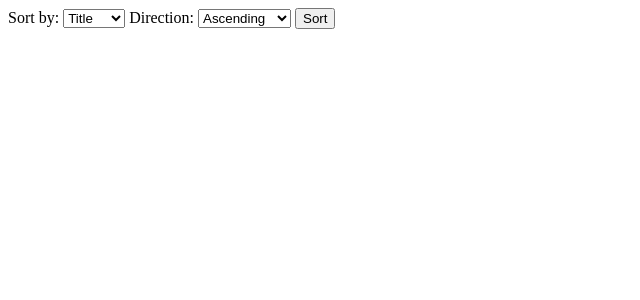
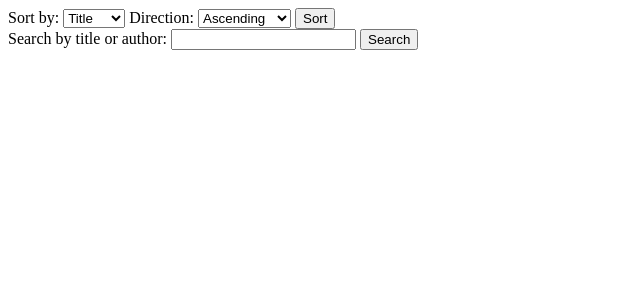
Before and after one commit to Nugamoto/Book_Alchemy, a Flask app: page / in a window 1280 px wide. Shown: the top 300 px of the page, without its empty margins (0-640 px from the left). Run offline with Flask 3, Linux system fonts and the light colour scheme; data that the repository does not hold is empty.

Commit message:
feat: add search functionality for books and authors on homepage
- Allow filtering book list by search term (`q`) in title or author name
- Use SQLAlchemy `ilike` with joined query between Book and Author
- Keep sort options functional in combination with search

```diff
--- a/app.py
+++ b/app.py
@@ -2,7 +2,7 @@
 from datetime import datetime
 
 from flask import Flask, request, flash, redirect, render_template, url_for
-from sqlalchemy import asc, desc
+from sqlalchemy import asc, desc, or_
 
 from data_models import db, Author, Book
 
@@ -22,13 +22,29 @@
 def home():
     sort = request.args.get("sort", "title")
     direction = request.args.get("direction", "asc")
+    q = request.args.get("q", "").strip()
 
+    # Query starten mit Join
+    query = Book.query.join(Author)
+
+    # Suche nach Titel ODER Autorname
+    if q:
+        query = query.filter(
+            or_(
+                Book.title.ilike(f"%{q}%"),
+                Author.name.ilike(f"%{q}%")
+            )
+        )
+
+    # Sortierung anwenden
     if sort == "author":
         order = asc(Author.name) if direction == "asc" else desc(Author.name)
-        books = Book.query.join(Author).order_by(order).all()
+        query = query.order_by(order)
     else:
         order = asc(Book.title) if direction == "asc" else desc(Book.title)
-        books = Book.query.order_by(order).all()
+        query = query.order_by(order)
+
+    books = query.all()
 
     return render_template("home.html", books=books, sort=sort, direction=direction)
 
--- a/templates/home.html
+++ b/templates/home.html
@@ -23,6 +23,12 @@
   <input type="submit" value="Sort">
 </form>
 
+<form method="get" action="/">
+  <label for="q">Search by title or author:</label>
+  <input type="text" id="q" name="q" value="{{ request.args.get('q', '') }}">
+  <input type="submit" value="Search">
+</form>
+
 {% for book in books %}
 <div>
     <h3>{{ book.title }}</h3>
```
